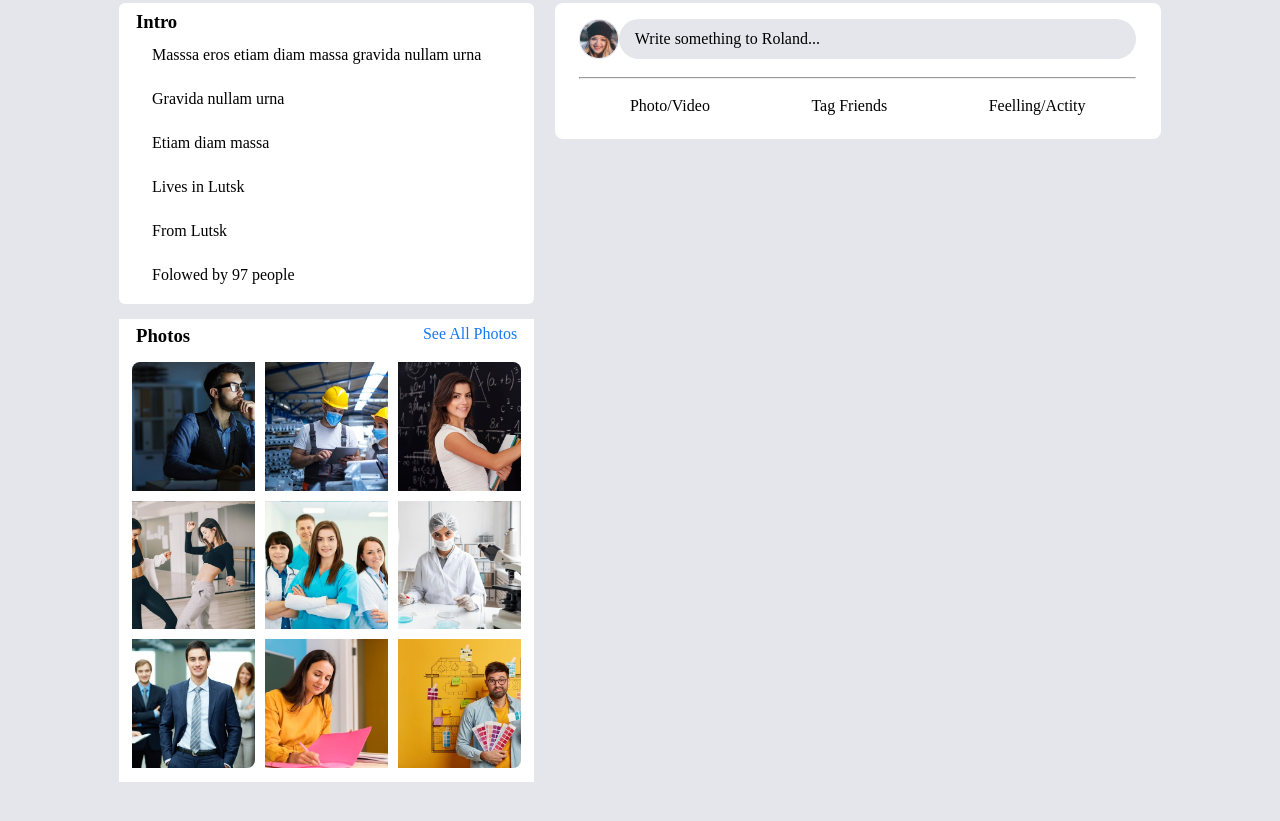
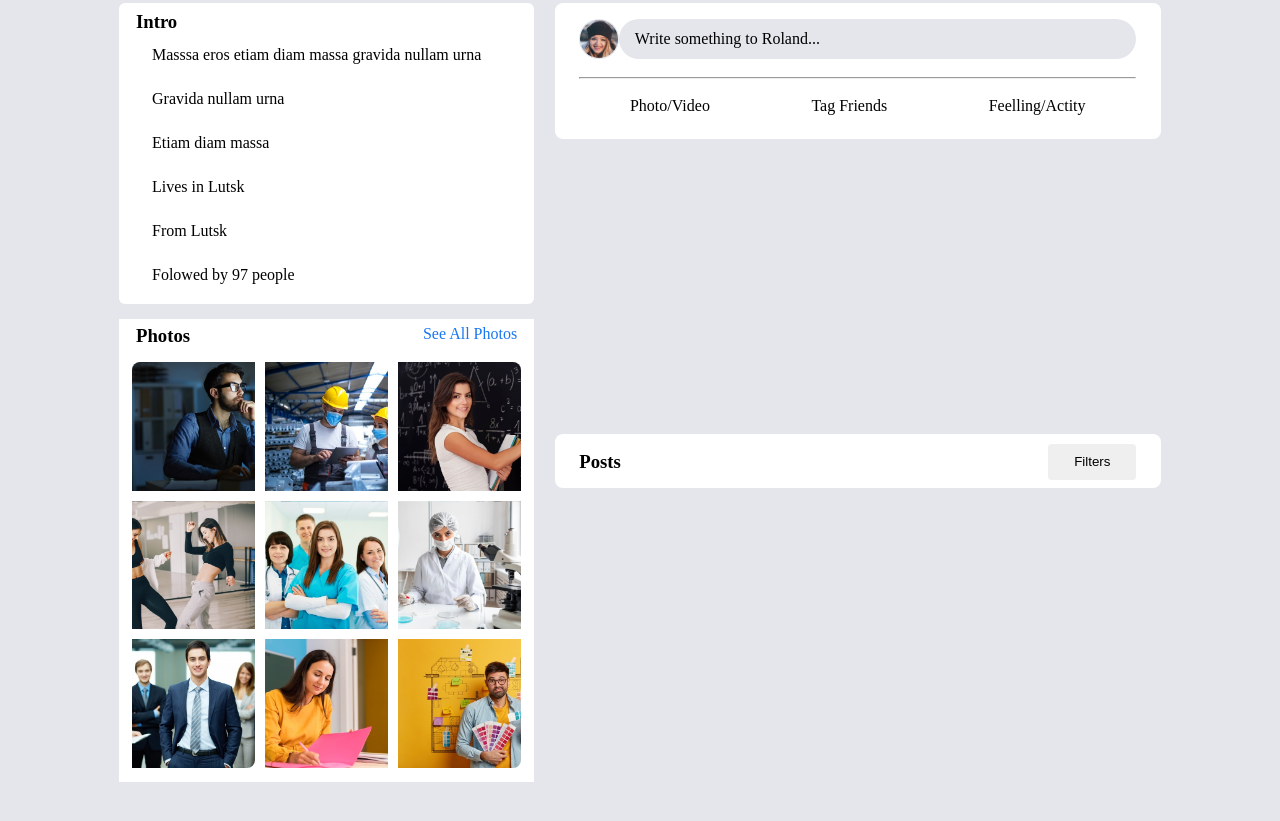
Before and after one commit to ValisherBotirov/Magic-chats, a plain HTML site: page index.html in a window 1280 px wide. Shown: the part 611-1432 px from the top of the page. Drawn offline with Linux system fonts and the light colour scheme.

Commit message:
RightFlexni o'rtadagi sectionininqilib tugatdim

```diff
--- a/index.html
+++ b/index.html
@@ -133,6 +133,14 @@
                 </div>
               </div>
             </div>
+            <div class="rightFlex-midle">
+              <div class="contaner-rightFlex">
+                <div class="small-flex-2">
+                  <h3>Posts</h3>
+                  <button class="btnFilters">Filters</button>
+                </div>
+              </div>
+            </div>
           </div>
         </div>
       </div>
--- a/style.css
+++ b/style.css
@@ -316,3 +316,27 @@ main {
   display: flex;
   justify-content: space-around;
 }
+
+.rightFlex-midle {
+  width: 100%;
+  height: 5.4rem;
+  border-radius: 0.8rem;
+  background-color: #fff;
+}
+
+.btnFilters {
+  height: 3.6rem;
+  width: 8.8rem;
+  border-radius: 0.4rem;
+  border: none;
+}
+
+.small-flex-2 {
+  display: flex;
+  justify-content: space-between;
+  margin-top: 1rem;
+}
+
+.small-flex-2 h3 {
+  margin-top: 0.7rem;
+}
```
